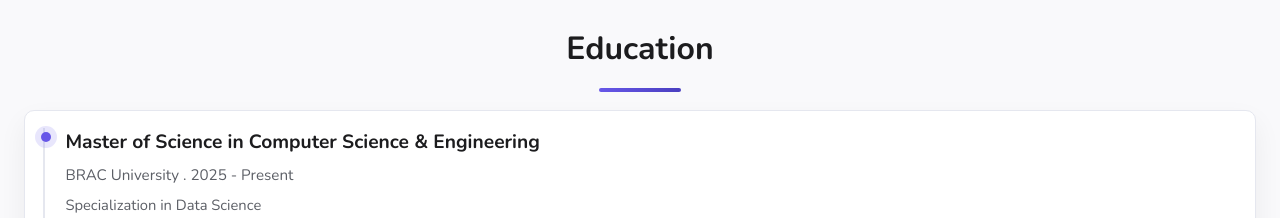
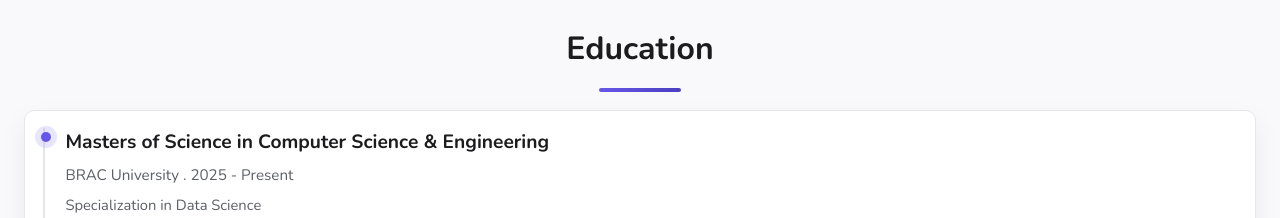
Before and after one commit to shuchismita-anwar/shuchismita-anwar.github.io, a plain HTML site: page index.html in a window 1280 px wide. Shown: the part 2340-2558 px from the top of the page. Drawn offline with nearby package versions, Linux system fonts and the light colour scheme.

Commit message:
Update site content and icons

```diff
--- a/index.html
+++ b/index.html
@@ -136,7 +136,7 @@
         <div class="card">
           <div class="timeline">
             <div class="timeline-item">
-              <h3>Master of Science in Computer Science & Engineering</h3>
+              <h3>Masters of Science in Computer Science & Engineering</h3>
               <p class="muted">BRAC University . 2025 - Present</p>
               <p class="muted small">Specialization in Data Science</p>
             </div>
```
